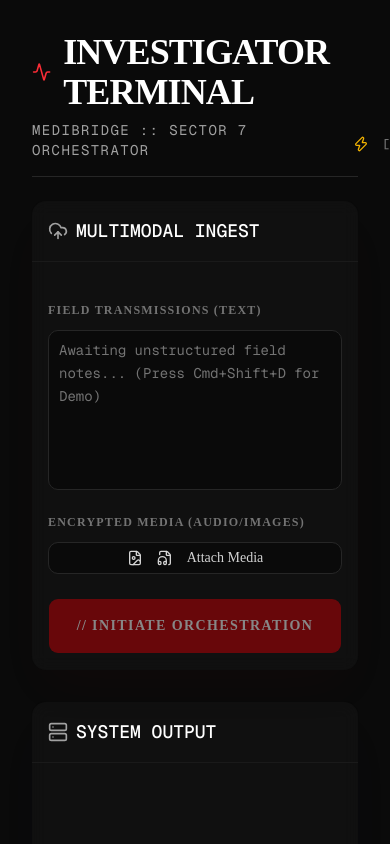
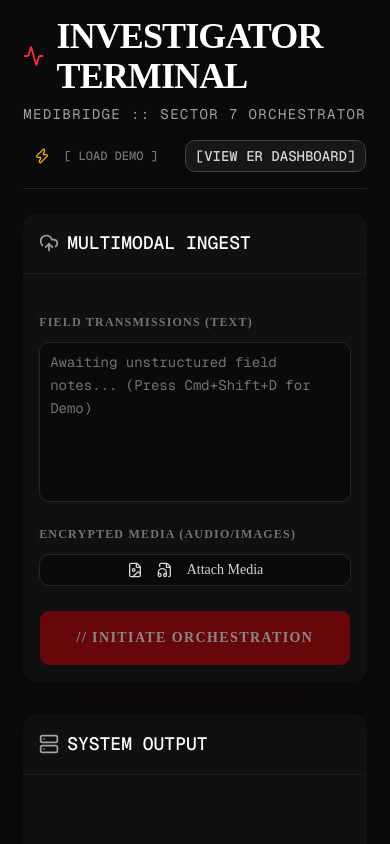
Before and after one commit to saksham-2x7/PTP-AI, a Next.js app: page / in a window 390 px wide. Shown: the top 844 px of the page. Built offline with nearby package versions, Linux system fonts and the light colour scheme.

Commit message:
fix(ui): enforce full-screen responsive layout and fix button clipping

```diff
--- a/src/app/page.tsx
+++ b/src/app/page.tsx
@@ -25,7 +25,6 @@ export default function DispatcherTerminal() {
         transition: { duration: 0.3, ease: 'easeOut' as const }
     };
 
-    // Hotkey for Demo: Ctrl/Cmd + Shift + D
     useEffect(() => {
         const handleKeyDown = (e: KeyboardEvent) => {
             if ((e.ctrlKey || e.metaKey) && e.shiftKey && e.key.toLowerCase() === 'd') {
@@ -41,7 +40,7 @@ export default function DispatcherTerminal() {
         setDemoFiles(true);
         setStatus('idle');
         setResult(null);
-    };
+    }
 
     const handleFileChange = (e: React.ChangeEvent<HTMLInputElement>) => {
         if (e.target.files) {
@@ -92,16 +91,16 @@ export default function DispatcherTerminal() {
     };
 
     return (
-        <main className="min-h-screen bg-neutral-950 text-neutral-100 p-8 font-sans selection:bg-red-900/50 overflow-hidden">
-            <div className="max-w-6xl mx-auto space-y-6">
-                <header className="border-b border-neutral-800 pb-4 flex justify-between items-end">
+        <main className="min-h-screen bg-neutral-950 text-neutral-100 p-4 md:p-8 font-sans selection:bg-red-900/50 flex flex-col">
+            <div className="w-full max-w-[96%] mx-auto flex-1 flex flex-col space-y-6">
+                <header className="border-b border-neutral-800 pb-4 flex flex-col md:flex-row md:justify-between md:items-end gap-4 shrink-0">
                     <div>
                         <h1 className="text-4xl font-bold tracking-tight text-white flex items-center gap-3" aria-label="Investigator Terminal Title">
                             <Activity className="text-red-500 w-8 h-8" aria-hidden="true" /> INVESTIGATOR TERMINAL
                         </h1>
                         <p className="text-neutral-400 mt-2 font-mono text-sm uppercase tracking-widest">MediBridge :: Sector 7 Orchestrator</p>
                     </div>
-                    <div className="flex gap-4 items-center">
+                    <div className="flex flex-wrap gap-4 items-center">
                         <Button variant="ghost" className="text-neutral-500 hover:text-white font-mono text-xs" onClick={loadDemoScenario}>
                             <Zap className="w-3 h-3 mr-2 text-yellow-500"/> [ LOAD DEMO ]
                         </Button>
@@ -113,30 +112,30 @@ export default function DispatcherTerminal() {
                     </div>
                 </header>
 
-                <div className="grid grid-cols-1 lg:grid-cols-2 gap-8">
+                <div className="grid grid-cols-1 lg:grid-cols-2 gap-8 flex-1 min-h-0">
                     {/* Input Panel */}
-                    <Card className="bg-neutral-900/50 border-neutral-800 shadow-2xl shadow-red-900/5 backdrop-blur-sm relative overflow-hidden">
-                        <CardHeader className="border-b border-neutral-800/50 pb-4">
+                    <Card className="bg-neutral-900/50 border-neutral-800 shadow-2xl shadow-red-900/5 backdrop-blur-sm flex flex-col h-full">
+                        <CardHeader className="border-b border-neutral-800/50 pb-4 shrink-0">
                             <CardTitle className="text-white text-lg font-mono flex items-center gap-2">
                                 <UploadCloud className="w-5 h-5 text-neutral-400" aria-hidden="true" /> MULTIMODAL INGEST
                             </CardTitle>
                         </CardHeader>
-                        <CardContent className="pt-6">
-                            <form onSubmit={handlePropose} className="space-y-6" aria-label="Multimodal Triage Form">
-                                <div className="space-y-3">
+                        <CardContent className="pt-6 flex-1 flex flex-col min-h-0 overflow-y-auto">
+                            <form onSubmit={handlePropose} className="space-y-6 flex-1 flex flex-col" aria-label="Multimodal Triage Form">
+                                <div className="space-y-3 flex-1 flex flex-col">
                                     <label htmlFor="notes-input" className="text-xs font-bold text-neutral-500 uppercase tracking-widest block">Field Transmissions (Text)</label>
                                     <Textarea
                                         id="notes-input"
                                         aria-label="Enter messy field notes"
                                         placeholder="Awaiting unstructured field notes... (Press Cmd+Shift+D for Demo)"
-                                        className="min-h-[160px] bg-black/40 border-neutral-800 text-neutral-200 focus-visible:ring-red-500/50 font-mono text-sm resize-none leading-relaxed"
+                                        className="flex-1 min-h-[160px] bg-black/40 border-neutral-800 text-neutral-200 focus-visible:ring-red-500/50 font-mono text-sm resize-none leading-relaxed"
                                         value={notes}
                                         onChange={(e) => setNotes(e.target.value)}
                                         disabled={status !== 'idle' && status !== 'error' && status !== 'security_breach'}
                                     />
                                 </div>
 
-                                <div className="space-y-3">
+                                <div className="space-y-3 shrink-0">
                                     <label className="text-xs font-bold text-neutral-500 uppercase tracking-widest block">Encrypted Media (Audio/Images)</label>
                                     <div className="flex items-center gap-4">
                                         <Button
@@ -166,7 +165,7 @@ export default function DispatcherTerminal() {
                                 <Button
                                     type="submit"
                                     aria-label="Initiate AI Orchestration Proposal"
-                                    className="w-full bg-red-700 hover:bg-red-600 text-white font-bold tracking-widest transition-all uppercase h-14"
+                                    className="w-full shrink-0 bg-red-700 hover:bg-red-600 text-white font-bold tracking-widest transition-all uppercase h-14 mt-auto"
                                     disabled={status === 'processing_proposal' || status === 'proposed' || status === 'authorizing' || status === 'success' || (!notes.trim() && files.length === 0 && !demoFiles)}
                                 >
                                     {status === 'processing_proposal' ? '>> INGESTING STREAM & RUNNING SAFETY SHIELD...' :
@@ -177,13 +176,13 @@ export default function DispatcherTerminal() {
                     </Card>
 
                     {/* Results Panel */}
-                    <Card className="bg-neutral-900/50 border-neutral-800 shadow-2xl shadow-blue-900/5 backdrop-blur-sm" aria-live="polite">
-                        <CardHeader className="border-b border-neutral-800/50 pb-4">
+                    <Card className="bg-neutral-900/50 border-neutral-800 shadow-2xl shadow-blue-900/5 backdrop-blur-sm flex flex-col h-full min-h-[500px]" aria-live="polite">
+                        <CardHeader className="border-b border-neutral-800/50 pb-4 shrink-0">
                             <CardTitle className="text-white text-lg font-mono flex items-center gap-2">
                                 <Server className="w-5 h-5 text-neutral-400" aria-hidden="true" /> SYSTEM OUTPUT
                             </CardTitle>
                         </CardHeader>
-                        <CardContent className="pt-6 relative min-h-[400px]">
+                        <CardContent className="p-0 flex-1 relative overflow-hidden">
                             <AnimatePresence mode="wait">
                                 {status === 'idle' && (
                                     <motion.div key="idle" {...anim} className="absolute inset-0 flex items-center justify-center text-neutral-600 font-mono text-sm">
@@ -192,7 +191,7 @@ export default function DispatcherTerminal() {
                                 )}
 
                                 {status === 'processing_proposal' && (
-                                    <motion.div key="processing" {...anim} className="absolute inset-6 space-y-6" aria-label="Processing Request">
+                                    <motion.div key="processing" {...anim} className="absolute inset-0 p-6 space-y-6" aria-label="Processing Request">
                                         <motion.div animate={{ opacity: [0.5, 1, 0.5] }} transition={{ repeat: Infinity, duration: 1.5 }} className="h-4 bg-red-900/20 rounded w-1/4"></motion.div>
                                         <motion.div animate={{ opacity: [0.5, 1, 0.5] }} transition={{ repeat: Infinity, duration: 1.5, delay: 0.2 }} className="h-32 bg-neutral-800/50 rounded w-full border border-neutral-800"></motion.div>
                                         <motion.div animate={{ opacity: [0.5, 1, 0.5] }} transition={{ repeat: Infinity, duration: 1.5, delay: 0.4 }} className="h-24 bg-neutral-800/50 rounded w-full border border-neutral-800"></motion.div>
@@ -200,7 +199,7 @@ export default function DispatcherTerminal() {
                                 )}
 
                                 {status === 'security_breach' && (
-                                    <motion.div key="breach" {...anim} className="absolute inset-6 p-6 bg-red-950 border-2 border-red-600 text-red-200 rounded-lg flex flex-col gap-4 items-center text-center shadow-[0_0_50px_rgba(220,38,38,0.3)]">
+                                    <motion.div key="breach" {...anim} className="absolute inset-0 m-6 p-6 bg-red-950 border-2 border-red-600 text-red-200 rounded-lg flex flex-col gap-4 items-center justify-center text-center shadow-[0_0_50px_rgba(220,38,38,0.3)]">
                                         <ShieldAlert className="w-16 h-16 text-red-500 animate-pulse" aria-hidden="true" />
                                         <div>
                                             <h4 className="font-black text-red-500 font-mono text-2xl tracking-widest">SECURITY BREACH</h4>
@@ -211,7 +210,7 @@ export default function DispatcherTerminal() {
                                 )}
 
                                 {status === 'error' && result?.error && !result.isSecurityBreach && (
-                                    <motion.div key="error" {...anim} className="absolute inset-6 p-4 bg-yellow-950/50 border border-yellow-900 text-yellow-200 rounded-md flex gap-3 items-start h-fit">
+                                    <motion.div key="error" {...anim} className="absolute inset-0 m-6 p-4 bg-yellow-950/50 border border-yellow-900 text-yellow-200 rounded-md flex gap-3 items-start h-fit">
                                         <AlertTriangle className="shrink-0 mt-0.5" aria-hidden="true" />
                                         <div>
                                             <h4 className="font-semibold text-yellow-500 font-mono">SYSTEM NOTICE</h4>
@@ -221,13 +220,16 @@ export default function DispatcherTerminal() {
                                 )}
 
                                 {(status === 'proposed' || status === 'authorizing' || status === 'success') && result?.triageData && (
-                                    <motion.div key="success" {...anim} className="absolute inset-6 space-y-6 w-full">
-                                        <div className="space-y-2">
+                                    <motion.div key="success" {...anim} className="absolute inset-0 flex flex-col p-6 overflow-hidden">
+
+                                        {/* Scrollable Output Section */}
+                                        <div className="flex-1 overflow-y-auto pr-4 space-y-4">
                                             <h3 className="text-xs font-bold text-blue-500 uppercase tracking-widest flex flex-col md:flex-row md:justify-between items-start md:items-center gap-2">
                                                 <span>AI Synthesis Proposal</span>
                                                 <span className="text-neutral-500 flex items-center gap-1 shrink-0"><ShieldCheck className="w-3 h-3 text-green-500"/> Verified Safe</span>
                                             </h3>
-                                            <div className="bg-black/60 p-5 rounded-md border border-neutral-800 space-y-4">
+
+                                            <div className="bg-black/60 p-5 rounded-md border border-neutral-800 space-y-4 w-full">
                                                 <div className="flex flex-col sm:flex-row sm:justify-between sm:items-start gap-4 border-b border-neutral-800/50 pb-4">
                                                     <div className="flex-1 min-w-0">
                                                         <p className="text-xs text-neutral-500 uppercase font-bold mb-1">Vitals</p>
@@ -235,7 +237,7 @@ export default function DispatcherTerminal() {
                                                     </div>
                                                     <div className="sm:text-right shrink-0">
                                                         <p className="text-xs text-neutral-500 uppercase font-bold mb-1">Confidence</p>
-                                                        <p className="font-mono text-green-400 text-xl">{result.triageData.confidenceScore}%</p>
+                                                        <p className="font-mono text-green-400 text-xl font-black">{result.triageData.confidenceScore}%</p>
                                                     </div>
                                                 </div>
 
@@ -244,7 +246,7 @@ export default function DispatcherTerminal() {
                                                         <p className="text-xs text-neutral-500 uppercase font-bold mb-2">Symptoms</p>
                                                         <div className="flex flex-wrap gap-2">
                                                             {result.triageData.extractedSymptoms.map((sym, i) => (
-                                                                <Badge key={i} variant="secondary" className="bg-neutral-800/80 text-neutral-300 font-mono text-xs break-words whitespace-normal text-left h-auto py-1">{sym}</Badge>
+                                                                <Badge key={i} variant="secondary" className="bg-neutral-800/80 text-neutral-300 font-mono text-xs break-words whitespace-normal text-left h-auto py-1 px-2">{sym}</Badge>
                                                             ))}
                                                         </div>
                                                     </div>
@@ -252,7 +254,7 @@ export default function DispatcherTerminal() {
                                                         <p className="text-xs text-neutral-500 uppercase font-bold mb-2">Required Resources</p>
                                                         <div className="flex flex-wrap gap-2">
                                                             {result.triageData.requiredResources.map((res, i) => (
-                                                                <Badge key={i} variant="outline" className="border-red-900/50 text-red-400 font-mono text-xs break-words whitespace-normal text-left h-auto py-1">{res}</Badge>
+                                                                <Badge key={i} variant="outline" className="border-red-900/50 text-red-400 font-mono text-xs break-words whitespace-normal text-left h-auto py-1 px-2">{res}</Badge>
                                                             ))}
                                                         </div>
                                                     </div>
@@ -260,8 +262,8 @@ export default function DispatcherTerminal() {
                                             </div>
                                         </div>
 
-                                        {/* ERP Proposal / HITL Action */}
-                                        <div className="space-y-2">
+                                        {/* Pinned Action Section */}
+                                        <div className="shrink-0 pt-4 mt-2 border-t border-neutral-800/50 space-y-2">
                                             <h3 className="text-xs font-bold text-yellow-500 uppercase tracking-widest flex items-center gap-2">
                                                 <Server className="w-3 h-3" /> ACTION PROPOSAL (REQUIRES AUTHORIZATION)
                                             </h3>
@@ -271,10 +273,10 @@ export default function DispatcherTerminal() {
                                             >
                                                 <div className="grid grid-cols-2 gap-2 mt-2">
                                                     <div className="flex items-center gap-2">
-                                                        <Ambulance className={`w-4 h-4 ${status === 'success' ? 'text-green-500' : 'text-yellow-500'}`} /> {result.erpData?.assignedAmbulance}
+                                                        <Ambulance className={`w-4 h-4 shrink-0 ${status === 'success' ? 'text-green-500' : 'text-yellow-500'}`} /> <span className="truncate">{result.erpData?.assignedAmbulance}</span>
                                                     </div>
                                                     <div className="flex items-center gap-2">
-                                                        <Activity className={`w-4 h-4 ${status === 'success' ? 'text-green-500' : 'text-yellow-500'}`} /> {result.erpData?.bedId}
+                                                        <Activity className={`w-4 h-4 shrink-0 ${status === 'success' ? 'text-green-500' : 'text-yellow-500'}`} /> <span className="truncate">{result.erpData?.bedId}</span>
                                                     </div>
                                                 </div>
 
@@ -301,12 +303,13 @@ export default function DispatcherTerminal() {
 
                                                     {status === 'success' && (
                                                         <motion.div key="btn-success" initial={{ opacity: 0, scale: 0.9 }} animate={{ opacity: 1, scale: 1 }} className="flex items-center justify-center gap-2 mt-4 p-2 bg-green-900/30 rounded text-green-400 font-bold tracking-widest">
-                                                            <CheckCircle2 className="w-5 h-5" /> RESOURCES LOCKED
+                                                            <CheckCircle2 className="w-5 h-5 shrink-0" /> RESOURCES LOCKED
                                                         </motion.div>
                                                     )}
                                                 </AnimatePresence>
                                             </motion.div>
                                         </div>
+
                                     </motion.div>
                                 )}
                             </AnimatePresence>
```
